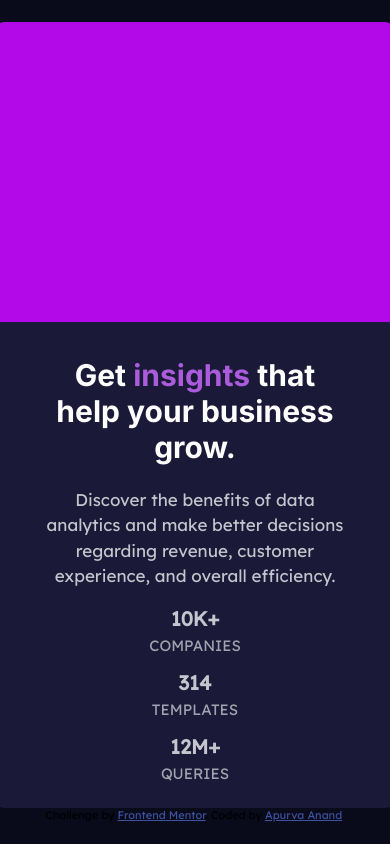
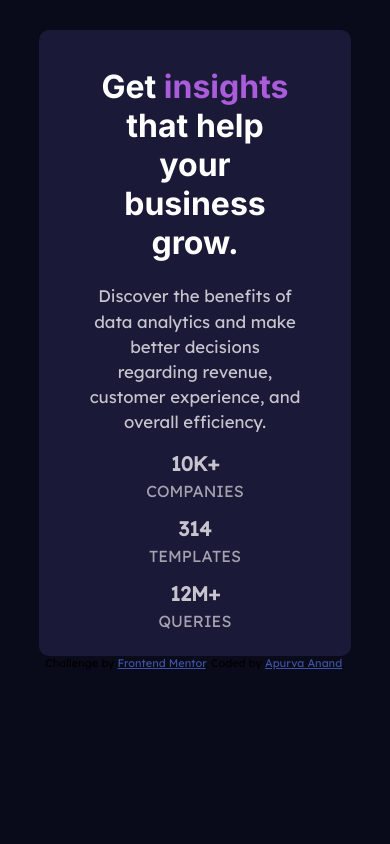
Before and after one commit to apurva-7/apurva-7-stats-preview-card-component-main, a plain HTML site: page index.html in a window 390 px wide. Drawn offline with Linux system fonts and the light colour scheme.

Commit message:
making website more responsive

```diff
--- a/styles.css
+++ b/styles.css
@@ -6,13 +6,13 @@ html, body{
 
 body{
     background-color: hsl(233, 47%, 7%);
-    height: 100vh;
     display: flex;
     flex-direction: column;
     justify-content: center;
     align-items: center;
-    font-size: 15px;
+    font-size: 1em;
     font-family: 'Lexend Deca', sans-serif;
+    margin-top: 30px;
 }
 main{
     text-align: center;
@@ -20,14 +20,15 @@ main{
 
 #main-box{
     background-color: hsl(244, 38%, 16%);
-    width: 400px;
+    max-width: 400px;
+    width: 80%;
     border-radius: 10px;
     overflow: hidden;
 }
 
 #header-img{
     background: hsl(286, 93%, 47%);
-    height: 300px;
+    max-height: 300px;
 }
 
 img{
@@ -46,13 +47,13 @@ img{
 }
 h1{
     color: hsl(0, 0%, 100%);
-    font-size: 30px;
+    font-size: 2em;
     padding-bottom: 0;
     font-family: 'Inter', sans-serif;
     margin-bottom: 5px;
 }
 #main-para{
-    font-size: 17px;
+    font-size: 1.05em;
     color: hsla(0, 0%, 100%, 0.75);
     font-weight: 400;
     line-height: 1.5em;
```
